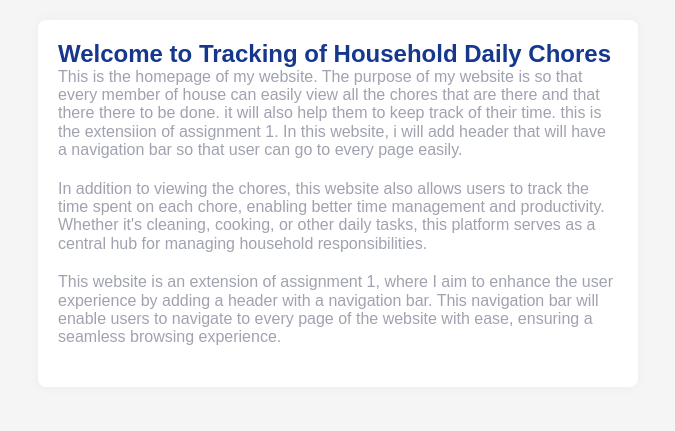
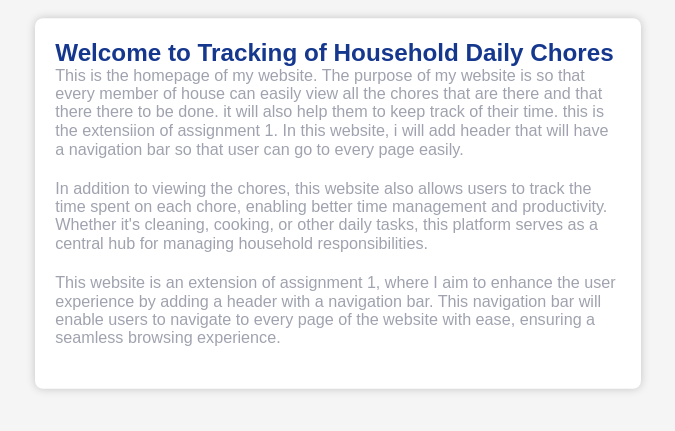
Before and after one commit to sadikshyaStha/comp1006-as1, a PHP site: page /index.php in a window 1280 px wide, with the pointer over the restyled element. Shown: the part 50-481 px from the top of the page, without its empty margins (302-977 px from the left). Run offline with PHP 8.4, Linux system fonts and the light colour scheme; data that the repository does not hold is empty.

Commit message:
Final CSS

```diff
--- a/CSS/site.css
+++ b/CSS/site.css
@@ -35,6 +35,13 @@ main {
     border-radius: 8px;
     box-shadow: 0 0 10px rgba(195, 167, 140, 0.1);
 }
+/* Hover effect for the main element */
+main:hover {
+    transform: scale(1.01); /* Scale up the element on hover */
+    transition: transform 0.3s ease; /* Add smooth transition for the scaling effect */
+    box-shadow: 0 0 10px rgba(0, 0, 0, 0.2); /* Add a subtle box shadow on hover */
+}
+
 
 /* Form Styles */
 fieldset {
```
